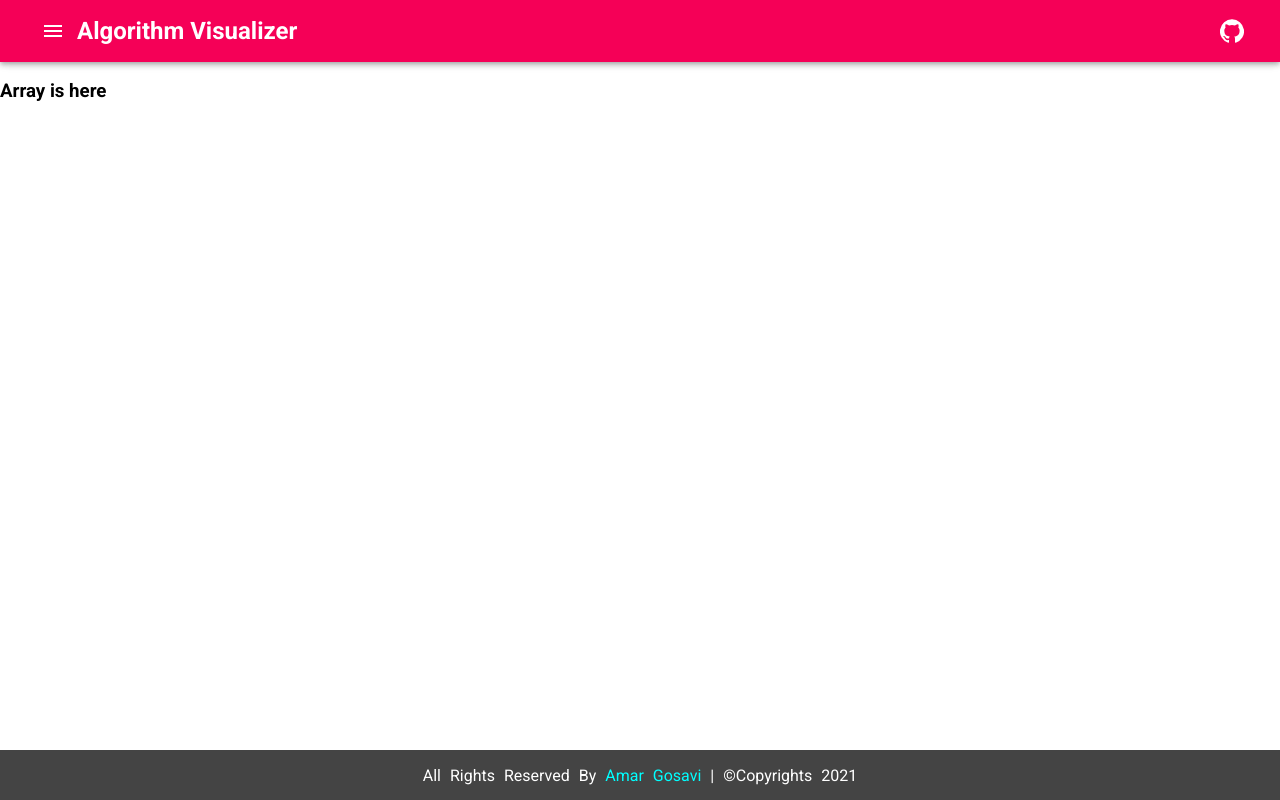
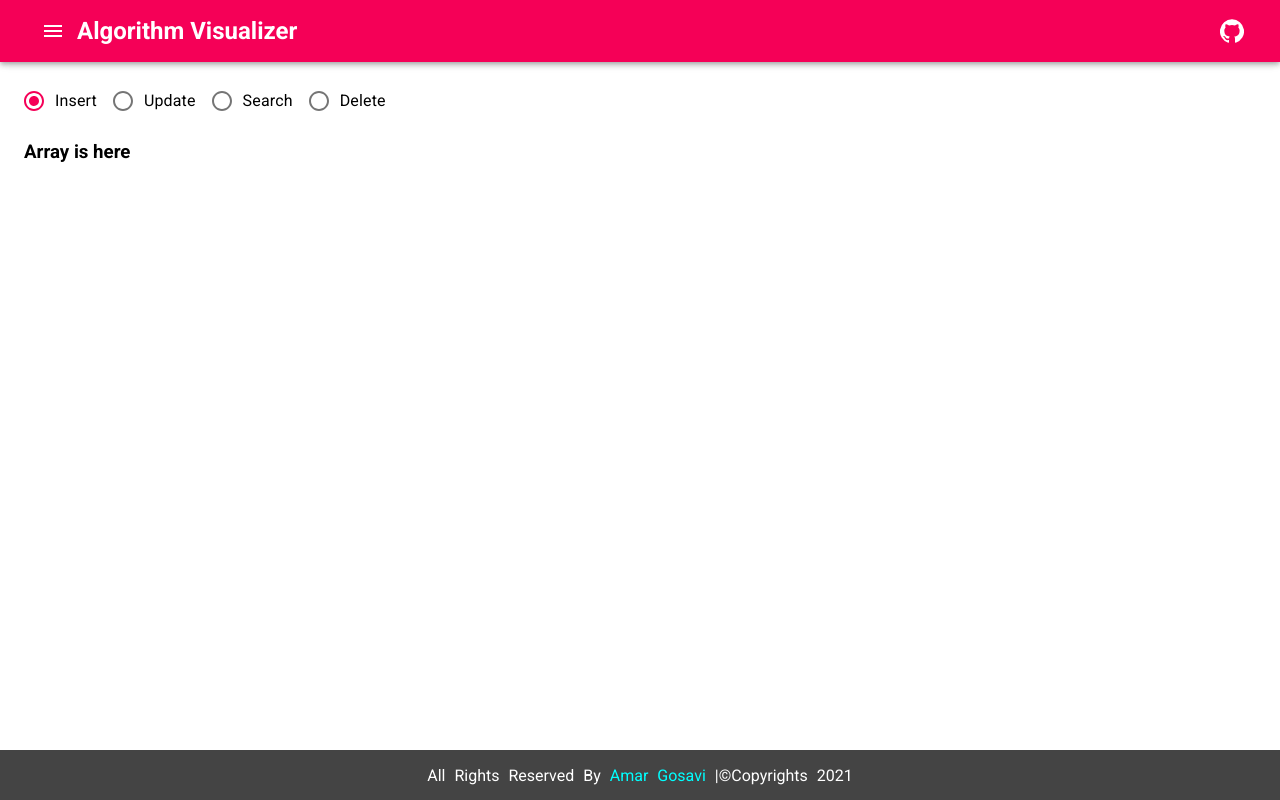
Before and after one commit to amargosavi68/algorithm-visualizer, a React (Create React App) app: page / in a window 1280 px wide. Built offline with nearby package versions, Linux system fonts and the light colour scheme.

Commit message:
Radio buttons added to array and stack

```diff
--- a/src/App.js
+++ b/src/App.js
@@ -1,3 +1,4 @@
+import { Container } from "@material-ui/core";
 import React from "react";
 import { BrowserRouter as Router, Route, Switch } from 'react-router-dom'
 import Array from "./components/Array";
@@ -15,7 +16,7 @@ function App() {
 		<div>
 			<Router>
 				<Header />
-				<div className="app__main">
+				<Container className="app__main">
 					<Switch>
 						<Route path="/" component={Array} exact />
 						<Route path="/array" component={Array} />
@@ -25,7 +26,7 @@ function App() {
 						<Route path="/binary_search" component={BinarySearch} />
 						<Route path="/developers" component={Developers} />
 					</Switch>
-				</div>
+				</Container>
 				<Footer />
 			</Router>
 		</div>
--- a/src/components/Array.js
+++ b/src/components/Array.js
@@ -1,8 +1,10 @@
 import React from 'react'
+import OperationChoice from './OperationChoice';
 
 const Array = (props) => {
      return (
           <div>
+               <OperationChoice />
                <h3>Array is here</h3>
           </div>
      )
--- a/src/components/Footer.js
+++ b/src/components/Footer.js
@@ -4,7 +4,10 @@ function Footer() {
      return (
           <div className="footer">
                <p>
-                    All Rights Reserved By <a href="https://www.github.com/amargosavi68">Amar Gosavi</a> | &copy;Copyrights 2021
+                    All Rights Reserved By <a href="https://www.github.com/amargosavi68">Amar Gosavi</a> |
+               </p>
+               <p>
+                    &copy;Copyrights 2021
                </p>
           </div>
      )
--- a/src/components/Header.js
+++ b/src/components/Header.js
@@ -20,6 +20,7 @@ const headerNameStyle = {
 };
 
 const Header = (props) => {
+
      const [toggle, setToggle] = useState(false);
      const [selectedListIndex, setSelectedListIndex] = useState(0);
 
--- /dev/null
+++ b/src/components/OperationChoice.js
@@ -0,0 +1,70 @@
+import { FormControlLabel, Radio, RadioGroup } from "@material-ui/core";
+import React from "react";
+
+const OperationChoice = (props) => {
+     const RadioButtons = () => {
+          const { pathname } = window.location;
+          console.log(pathname);
+
+          switch (pathname) {
+               case "/":
+                    return (
+                         <div>
+                              <RadioGroup row name="operation" value={"Insert"}>
+                                   <FormControlLabel
+                                        value="Insert"
+                                        control={<Radio />}
+                                        label="Insert"
+                                        labelPlacement="end"
+                                   />
+                                   <FormControlLabel
+                                        value="Update"
+                                        control={<Radio />}
+                                        label="Update"
+                                        labelPlacement="end"
+                                   />
+                                   <FormControlLabel
+                                        value="Search"
+                                        control={<Radio />}
+                                        label="Search"
+                                        labelPlacement="end"
+                                   />
+                                   <FormControlLabel
+                                        value="Delete"
+                                        control={<Radio />}
+                                        label="Delete"
+                                        labelPlacement="end"
+                                   />
+                              </RadioGroup>
+                         </div>
+                    );
+
+               case '/stack':
+                    return (
+                         <div>
+                              <RadioGroup row name="operation" value={"Push"}>
+                                   <FormControlLabel
+                                        value="Push"
+                                        control={<Radio />}
+                                        label="Push"
+                                        labelPlacement="end"
+                                   />
+                                   <FormControlLabel
+                                        value="Pop"
+                                        control={<Radio />}
+                                        label="Pop"
+                                        labelPlacement="end"
+                                   />
+                              </RadioGroup>
+                         </div>
+                    );
+
+               default:
+                    break;
+          }
+     };
+
+     return RadioButtons();
+};
+
+export default OperationChoice;
--- a/src/components/Stack.js
+++ b/src/components/Stack.js
@@ -1,9 +1,10 @@
 import React from 'react'
+import OperationChoice from './OperationChoice'
 
 const Stack = (props) => {
      return (
           <div>
-               <h3>Stack is here</h3>
+               <OperationChoice />
           </div>
      )
 }
```
